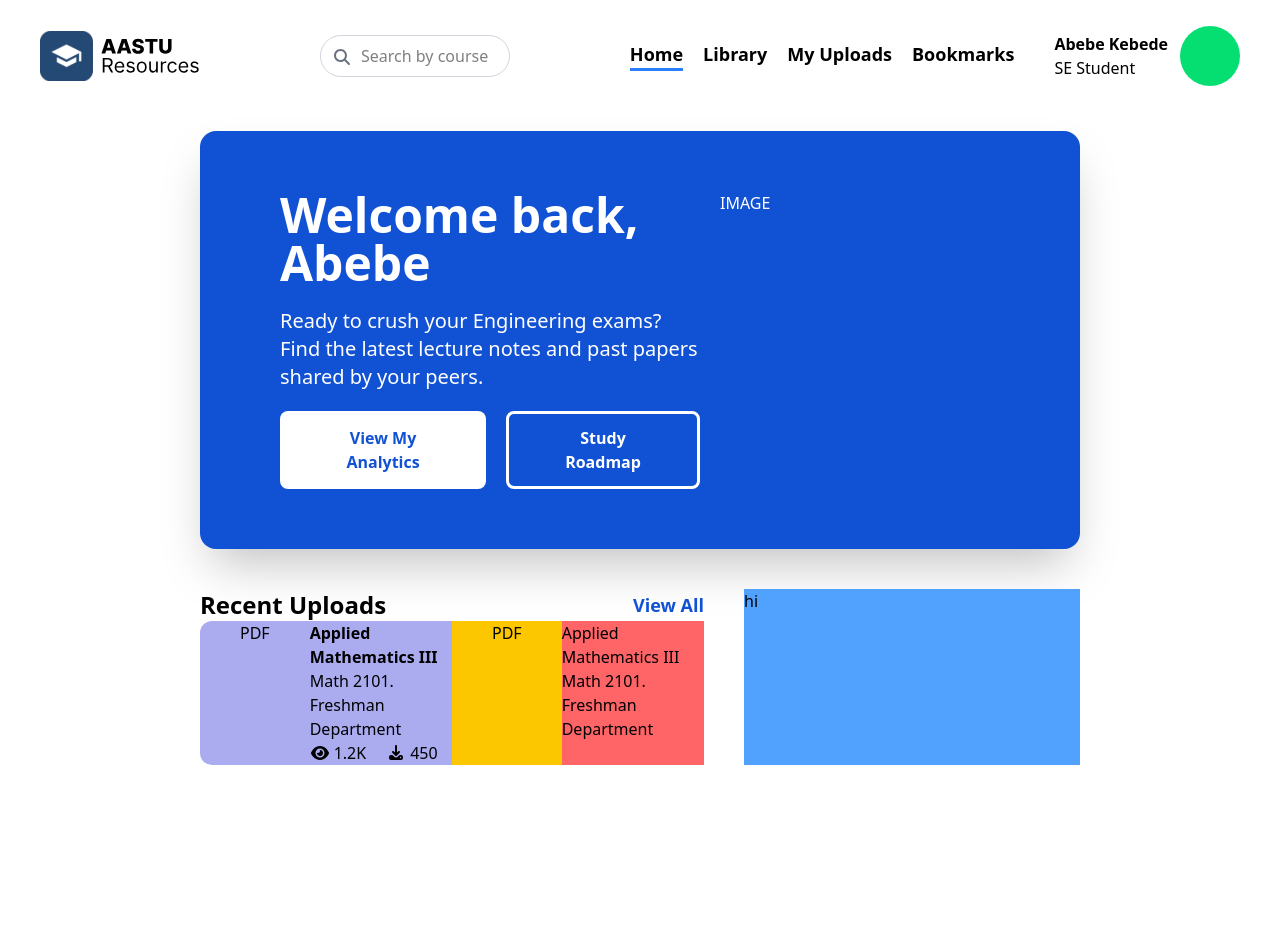
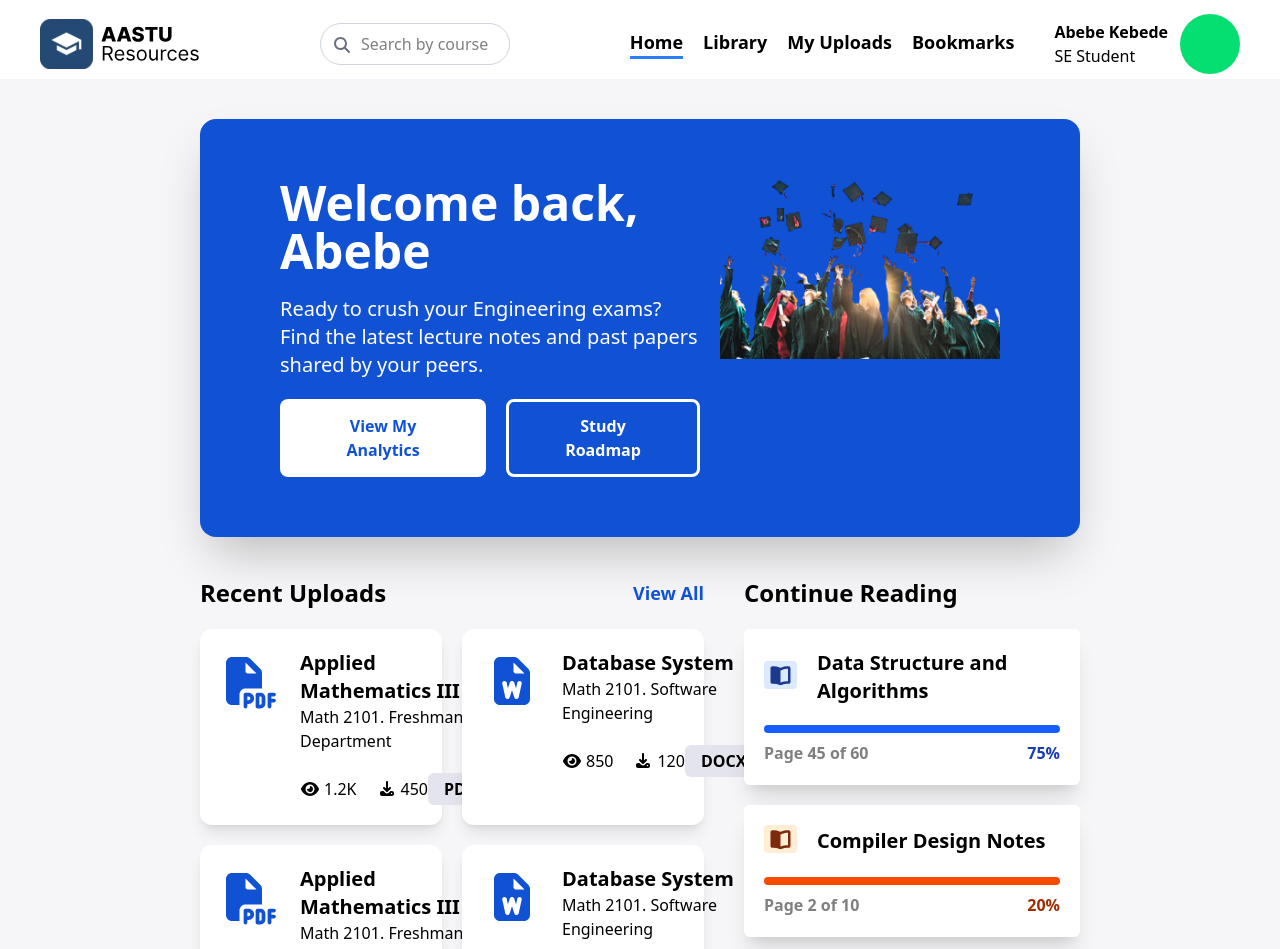
Before and after one commit to surafel-a/AASTU-Resource-Sharing, a React (Vite) app in the folder frontend/: page / in a window 1280 px wide. Shown: the top 949 px of the page. Before the commit the page ends 800 px from the top, so only its background shows below. Built offline with nearby package versions, Linux system fonts and the light colour scheme.

Commit message:
do recent uploads and continue reading parts

```diff
--- /dev/null
+++ b/frontend/src/components/ContinueReading.jsx
@@ -0,0 +1,53 @@
+import { FontAwesomeIcon } from "@fortawesome/react-fontawesome";
+import { faBookOpen } from "@fortawesome/free-solid-svg-icons";
+
+const ContinueReading = ({ icon, color, course, percentage, pageRead, totalPage }) => {
+  const colorStyles = {
+    blue: {
+      bgLight: "bg-blue-100",
+      textDark: "text-blue-900",
+      bgBar: "bg-blue-600",
+      percentText: "text-blue-800",
+    },
+    orange: {
+      bgLight: "bg-orange-100",
+      textDark: "text-orange-900",
+      bgBar: "bg-orange-600",
+      percentText: "text-orange-800",
+    },
+    red: {
+      bgLight: "bg-red-100",
+      textDark: "text-red-900",
+      bgBar: "bg-red-600",
+      percentText: "text-red-800",
+    }
+  };
+  const selectedColor = colorStyles[color];
+
+  return (
+    <div className="rounded-md p-5 bg-white shadow-xl">
+      <div className="flex items-center gap-5 mb-5">
+        <div>
+          <FontAwesomeIcon
+            icon={icon}
+            className={`p-1 rounded-sm ${selectedColor.bgLight} text-xl ${selectedColor.textDark}`}
+          />
+        </div>
+        <div>
+          <h2 className="font-bold text-xl">{course}</h2>
+        </div>
+      </div>
+
+      <div className={`h-2 bg-${color}-600 rounded-full mb-2`}></div>
+
+      <div className="flex justify-between items-center">
+        <div className="font-semibold text-black/50">
+          Page {pageRead} of {totalPage}
+        </div>
+        <div className={`font-bold ${selectedColor.percentText}`}>{percentage}%</div>
+      </div>
+    </div>
+  );
+};
+
+export default ContinueReading;
--- a/frontend/src/components/Navbar.jsx
+++ b/frontend/src/components/Navbar.jsx
@@ -11,7 +11,7 @@ const Navbar = () => {
   const navigate = useNavigate();
 
   return (
-    <nav className="flex justify-between items-center mt-5">
+    <nav className="flex justify-between items-center mt-2">
       <div>
         <Logo />
       </div>
--- /dev/null
+++ b/frontend/src/components/RecentUploads.jsx
@@ -0,0 +1,36 @@
+import { FontAwesomeIcon } from '@fortawesome/react-fontawesome'
+import { faEye, faDownload, faFilePdf, faFileWord } from '@fortawesome/free-solid-svg-icons'
+
+const RecentUploads = ({ icon, course, department, views, downloads, fileExtension }) => {
+  return (
+    <div className="grid grid-cols-[auto_1fr] bg-white shadow-lg py-5 rounded-xl">
+      <div className="px-5 py-2">
+        <FontAwesomeIcon icon={icon} className='text-[#1152D4] text-5xl' />
+      </div>
+      <div className="pr-5">
+        <h3 className="font-bold text-xl">{course}</h3>
+        <p className='mb-5'>
+          <span>Math 2101</span>
+          <span>. {department}</span>
+        </p>
+        <div className='flex justify-between items-center'>
+          <p className='flex items-center gap-5'>
+            {/* 1.2K */}
+            <p className='flex items-center gap-1'>
+              <FontAwesomeIcon icon={faEye} />
+              <span>{views}</span>
+            </p>
+            {/* 450 Download */}
+            <p className='flex items-center gap-1'>
+              <FontAwesomeIcon icon={faDownload} />
+              <span>{downloads}</span>
+            </p>
+          </p>
+          <p className='bg-[#e4e4ee] font-semibold px-4 py-1 rounded-md'>{fileExtension}</p>
+        </div>
+      </div>
+    </div>
+  )
+}
+
+export default RecentUploads
--- a/frontend/src/pages/Home.jsx
+++ b/frontend/src/pages/Home.jsx
@@ -1,10 +1,19 @@
-import { FontAwesomeIcon } from '@fortawesome/react-fontawesome'
-import { faEye, faDownload } from '@fortawesome/free-solid-svg-icons'
+import { FontAwesomeIcon } from "@fortawesome/react-fontawesome";
+import {
+  faEye,
+  faDownload,
+  faFilePdf,
+  faFileWord,
+  faBookOpen,
+} from "@fortawesome/free-solid-svg-icons";
+import RecentUploads from "../components/RecentUploads";
+import welcomeImage from "../assets/welcomeImage.png";
+import ContinueReading from "../components/ContinueReading";
 
 const Home = () => {
   return (
-    <>
-      <div className="mx-50 mt-10 flex gap-5 bg-[#1152D4] px-20 py-15 text-white rounded-2xl shadow-2xl">
+    <div className="bg-[#F6F6F8] py-10">
+      <div className="mx-50 flex gap-5 bg-[#1152D4] px-20 py-15 text-white rounded-2xl shadow-2xl">
         <div className="w-[60%] flex flex-col gap-5">
           <h1 className="font-bold text-5xl">Welcome back, Abebe</h1>
           <p className="text-xl">
@@ -21,82 +30,83 @@ const Home = () => {
           </div>
         </div>
 
-        <div className="w-[40%]">IMAGE</div>
+        <div className="w-[40%]">
+          <img
+            src={welcomeImage}
+            alt="Welcome Image"
+            className="w-100 h-45 object-cover"
+          />
+        </div>
       </div>
 
       <div className="mx-50 mt-10 flex gap-10">
         {/* RECENT UPLOADS */}
-        <div className="w-[60%]">
+        <div className="w-[60%] flex flex-col gap-5">
           <div className="flex justify-between items-center">
             <h2 className="font-bold text-2xl">Recent Uploads</h2>
             <p className="text-[#1152D4] text-lg font-semibold">View All</p>
           </div>
 
-          <div className="grid grid-cols-2 bg-[#ababf0] rounded-xl">
-            <div className="grid grid-cols-[auto_1fr]">
-              <div className="px-10">PDF</div>
-              <div className="">
-                <h3 className="font-bold">Applied Mathematics III</h3>
-                <p>
-                  <span>Math 2101</span>
-                  <span>. Freshman Department</span>
-                </p>
-                <div>
-                  <p className='flex items-center gap-5'>
-                    {/* 1.2K */}
-                    <p className='flex items-center gap-1'>
-                      <FontAwesomeIcon icon={faEye} />
-                      <span>1.2K</span>
-                    </p>
-                    {/* 450 Download */}
-                    <p className='flex items-center gap-1'>
-                      <FontAwesomeIcon icon={faDownload} />
-                      <span>450</span>
-                    </p>
-                  </p>
-                  <p></p>
-                </div>
-              </div>
-            </div>
-
-
-
-
-
-
-
-
-
-            <div className="grid grid-cols-[auto_1fr]">
-              <div className="bg-yellow-400 px-10">PDF</div>
-              <div className="bg-red-400">
-                <h3>Applied Mathematics III</h3>
-                <p>
-                  <span>Math 2101</span>
-                  <span>. Freshman Department</span>
-                </p>
-                <div>
-                  <p>
-                    {/* 1.2K */}
-                    <span></span>
-                    {/* 450 Download */}
-                    <span></span>
-                  </p>
-                  <p></p>
-                </div>
-              </div>
-            </div>
-
-
-
-
+          <div className="grid grid-cols-2 gap-5 rounded-xl">
+            <RecentUploads
+              icon={faFilePdf}
+              course="Applied Mathematics III"
+              department="Freshman Department"
+              views="1.2K"
+              downloads="450"
+              fileExtension="PDF"
+            />
+            <RecentUploads
+              icon={faFileWord}
+              course="Database System"
+              department="Software Engineering"
+              views="850"
+              downloads="120"
+              fileExtension="DOCX"
+            />
+            <RecentUploads
+              icon={faFilePdf}
+              course="Applied Mathematics III"
+              department="Freshman Department"
+              views="1.2K"
+              downloads="450"
+              fileExtension="PDF"
+            />
+            <RecentUploads
+              icon={faFileWord}
+              course="Database System"
+              department="Software Engineering"
+              views="850"
+              downloads="120"
+              fileExtension="DOCX"
+            />
           </div>
         </div>
 
         {/* CONTINUE READING */}
-        <div className="bg-blue-400 w-[40%]">hi</div>
+        <div className="w-[40%] flex flex-col gap-5">
+          <div className="">
+            <h2 className="font-bold text-2xl">Continue Reading</h2>
+          </div>
+          <ContinueReading
+            icon={faBookOpen}
+            course="Data Structure and Algorithms"
+            color="blue"
+            percentage="75"
+            pageRead="45"
+            totalPage="60"
+          />
+          <ContinueReading
+            icon={faBookOpen}
+            course="Compiler Design Notes"
+            color="orange"
+            pageRead="2"
+            totalPage="10"
+            percentage="20"
+          />
+        </div>
       </div>
-    </>
+    </div>
   );
 };
 
```
Also changed, not shown: frontend/src/App.jsx (line endings or trailing spaces), frontend/src/assets/welcomeImage.png (added).
